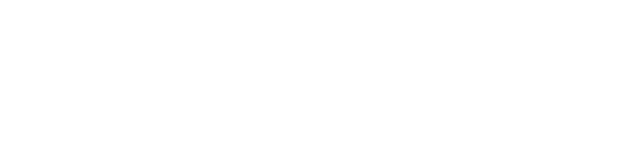
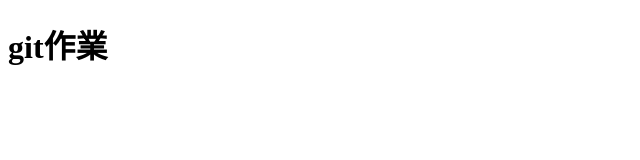
Before and after one commit to shigeki-kakizaki/test, a plain HTML site: page index.html in a window 1280 px wide. Shown: the whole page, without its empty margins (0-640 px from the left). Drawn offline with Linux system fonts and the light colour scheme.

Commit message:
modified index.html

```diff
--- a/index.html
+++ b/index.html
@@ -6,6 +6,6 @@
     <title>Document</title>
 </head>
 <body>
-
+    <h1>git作業</h1>
 </body>
 </html>
```
